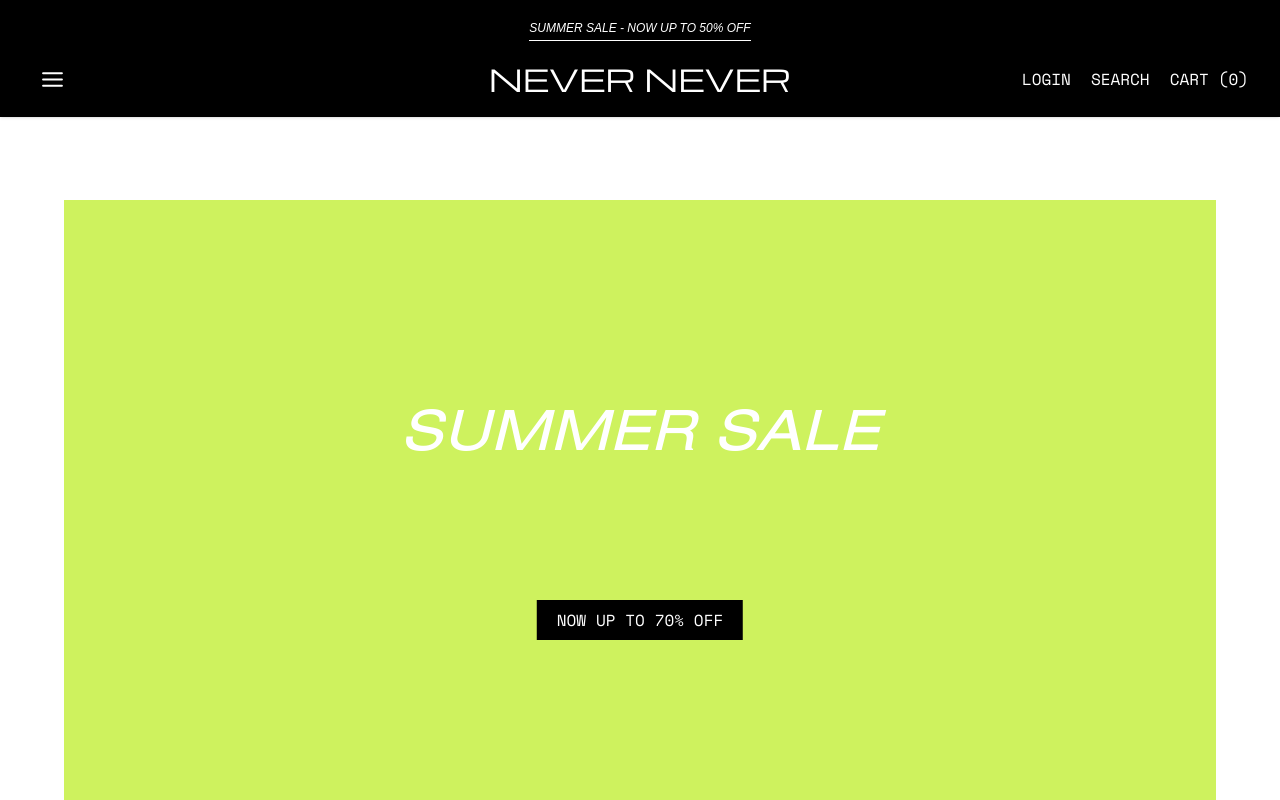
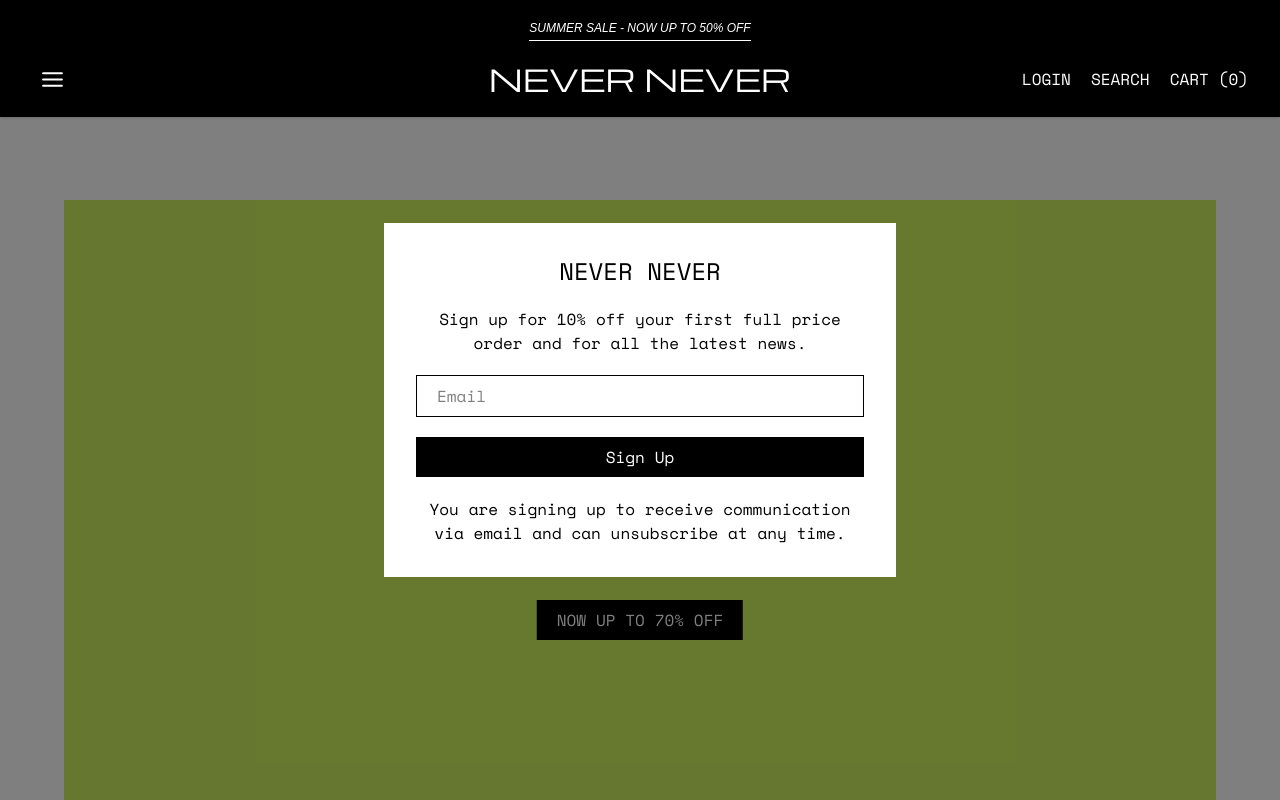
Before and after one commit to Nobleman78/RedisEcom, a Next.js app in the folder Frontend/: page / in a window 1280 px wide. Shown: the top 800 px of the page. Built offline with nearby package versions, Linux system fonts and the light colour scheme.

Commit message:
Feat: Newsletter modal is completed

```diff
--- a/Frontend/app/page.tsx
+++ b/Frontend/app/page.tsx
@@ -1,3 +1,4 @@
+import Modal from "@/components/emailmodal/Modal";
 import Banner from "@/components/ui/Banner";
 import Discount from "@/components/ui/Discount";
 import Follow from "@/components/ui/Follow";
@@ -8,6 +9,7 @@ import Shirtvariation from "@/components/ui/Shirtvariation";
 export default function Home() {
   return (
     <div className="pt-30">
+      <Modal />
       <section>
         <Discount />
       </section>
--- /dev/null
+++ b/Frontend/components/emailmodal/Modal.tsx
@@ -0,0 +1,83 @@
+"use client";
+import { spaceMono } from "@/fonts/Fonts";
+import Link from "next/link";
+import { useEffect, useRef, useState } from "react";
+
+const Modal = () => {
+  const [isModalOpen, setIsModalOpen] = useState(false);
+  const modalRef = useRef<HTMLDivElement | null>(null);
+
+  useEffect(() => {
+    const handleClickOutside = (event: MouseEvent) => {
+      if (
+        modalRef.current &&
+        !modalRef.current.contains(event.target as Node)
+      ) {
+        setIsModalOpen(false);
+      }
+    };
+
+    document.addEventListener("mousedown", handleClickOutside);
+
+    return () => {
+      document.removeEventListener("mousedown", handleClickOutside);
+    };
+  }, []);
+
+  useEffect(() => {
+    const subscribed = localStorage.getItem("newslaterSubscribed");
+
+    if (!subscribed) {
+      const timer = setTimeout(() => {
+        setIsModalOpen(true);
+      }, 5000);
+      return () => clearTimeout(timer);
+    }
+  }, []);
+  if (!isModalOpen) {
+    return null;
+  }
+  // close the modal outside click
+
+  return (
+    <div className="fixed inset-0 z-50 flex items-center justify-center ">
+      {/* Black overlay */}
+      <div className="absolute inset-0 bg-black/50"></div>
+
+      {/* Modal content */}
+      <div
+        ref={modalRef}
+        className="relative z-10 bg-white p-8 text-center w-lg"
+      >
+        <Link href="/" className={`${spaceMono.className} text-2xl`}>
+          <h2>NEVER NEVER</h2>
+        </Link>
+
+        <p className={`${spaceMono.className} mt-5`}>
+          Sign up for 10% off your first full price order and for all the latest
+          news.
+        </p>
+
+        <form className="mt-5 flex flex-col gap-5">
+          <input
+            type="text"
+            placeholder="Email"
+            className={`${spaceMono.className} px-5 py-2 outline-none border`}
+          />
+
+          <button
+            className={`${spaceMono.className} bg-black text-white px-5 py-2`}
+          >
+            Sign Up
+          </button>
+        </form>
+
+        <p className={`${spaceMono.className} mt-5`}>
+          You are signing up to receive communication via email and can
+          unsubscribe at any time.
+        </p>
+      </div>
+    </div>
+  );
+};
+export default Modal;
--- a/Frontend/components/nav/Navbar.tsx
+++ b/Frontend/components/nav/Navbar.tsx
@@ -130,11 +130,11 @@ const Navbar = () => {
   };
 
   return (
-    <div className="fixed left-0 top-0 z-[100] w-full bg-black text-white shadow-sm">
+    <div className="fixed left-0 top-0 z-100 w-full bg-black text-white shadow-sm">
       <div className="flex flex-col items-center justify-center">
         <button className="group  mt-5 cursor-pointer text-center text-xs italic">
           <span className="block">SUMMER SALE - NOW UP TO 50% OFF</span>
-          <span className="mt-1 block h-[1px] w-full overflow-hidden">
+          <span className="mt-1 block h-px w-full overflow-hidden">
             <span className="block h-full w-full bg-white transition-all duration-500 group-hover:w-0" />
           </span>
         </button>
@@ -199,7 +199,7 @@ const Navbar = () => {
       />
 
       {isSearchOpen && (
-        <div className="fixed inset-x-0 top-[110px] z-50 mx-auto w-full bg-black  border-t border-gray-500 ">
+        <div className="fixed inset-x-0 top-27.5 z-50 mx-auto w-full bg-black  border-t border-gray-500 ">
           <div className=" flex flex-row items-center p-6 shadow-2xl gap-10 mx-5">
             <FaSearch size={20} />
             <Search />
@@ -232,7 +232,7 @@ const Navbar = () => {
                 key={item.label}
                 href={item.href}
                 onClick={() => setIsOpenMenubar(false)}
-                className={`${Nimbus.className} rounded-md px-2 py-3 text-3xl uppercase tracking-[0.1em] transition-all duration-500 ease-out hover:text-gray-400 ${
+                className={`${Nimbus.className} rounded-md px-2 py-3 text-3xl uppercase tracking-widest transition-all duration-500 ease-out hover:text-gray-400 ${
                   isOpenMenubar
                     ? "translate-y-0 opacity-100"
                     : "pointer-events-none translate-y-3 opacity-0"
@@ -245,7 +245,7 @@ const Navbar = () => {
                 <button
                   type="button"
                   onClick={() => toggleDropdown(item.label)}
-                  className={`${Nimbus.className} cursor-pointer w-full text-left rounded-md px-2 py-3 text-3xl uppercase tracking-[0.1em] transition-all duration-500 ease-out hover:text-gray-400 ${
+                  className={`${Nimbus.className} cursor-pointer w-full text-left rounded-md px-2 py-3 text-3xl uppercase tracking-widest transition-all duration-500 ease-out hover:text-gray-400 ${
                     isOpenMenubar
                       ? "translate-y-0 opacity-100"
                       : "pointer-events-none translate-y-3 opacity-0"
@@ -264,7 +264,7 @@ const Navbar = () => {
               key={item.label}
               href={item.href}
               onClick={() => setIsOpenMenubar(false)}
-              className={`${Nimbus.className} rounded px-2 p-3 text-3xl tracking-[0.1em] transition-all duration-500 ease-out hover:text-gray-400 ${
+              className={`${Nimbus.className} rounded px-2 p-3 text-3xl tracking-widest transition-all duration-500 ease-out hover:text-gray-400 ${
                 isOpenMenubar
                   ? "translate-y-0 opacity-100"
                   : "pointer-events-none translate-y-3 opacity-0"
@@ -277,7 +277,7 @@ const Navbar = () => {
 
         {/* dropdown menu */}
         {activeDropdown && (
-          <div className="absolute left-full top-0 z-50 flex h-full w-[420px] flex-col gap-4 overflow-y-auto border-l border-white/10 bg-black p-8 text-left shadow-2xl">
+          <div className="absolute left-full top-0 z-50 flex h-full w-105 flex-col gap-4 overflow-y-auto border-l border-white/10 bg-black p-8 text-left shadow-2xl">
             <div className="grid gap-4 text-2xl font-semibold uppercase text-white">
               {menuItemsOne
                 .find((item) => item.label === activeDropdown)
--- a/Frontend/components/search/Search.tsx
+++ b/Frontend/components/search/Search.tsx
@@ -112,7 +112,7 @@ const Search: React.FC = () => {
           {/* Loading */}
           {loading && (
             <div
-              className={`absolute top-24 left-0 right-0 bg-black h-[400px] flex items-center justify-center z-20 ${spaceMono.className}`}
+              className={`absolute top-24 left-0 right-0 bg-black h-100 flex items-center justify-center z-20 ${spaceMono.className}`}
             >
               <p className="text-white">Searching...</p>
             </div>
@@ -121,7 +121,7 @@ const Search: React.FC = () => {
           {/* Error */}
           {!loading && error && (
             <div
-              className={`absolute top-24 left-0 right-0 bg-black h-[400px] flex items-center justify-center z-20 ${spaceMono.className}`}
+              className={`absolute top-24 left-0 right-0 bg-black h-100 flex items-center justify-center z-20 ${spaceMono.className}`}
             >
               <p className="text-white">{error}</p>
             </div>
@@ -130,7 +130,7 @@ const Search: React.FC = () => {
           {/* No products */}
           {!loading && hasSearched && !error && products.length === 0 && (
             <div
-              className={`absolute top-24 left-0 right-0 bg-black h-[400px] flex items-center justify-center z-20 ${spaceMono.className}`}
+              className={`absolute top-24 left-0 right-0 bg-black h-100 flex items-center justify-center z-20 ${spaceMono.className}`}
             >
               <p className="text-white">No products match</p>
             </div>
@@ -138,7 +138,7 @@ const Search: React.FC = () => {
 
           {/* Products */}
           {!loading && hasSearched && !error && products.length > 0 && (
-            <div className="absolute top-24 left-0 right-0 bg-black h-[500px] z-10 overflow-y-auto overscroll-contain">
+            <div className="absolute top-24 left-0 right-0 bg-black h-125 z-10 overflow-y-auto overscroll-contain">
               <div className="grid grid-cols-1 sm:grid-cols-2 lg:grid-cols-4 xl:grid-cols-8 gap-5 mx-4 sm:mx-8 lg:mx-15 pt-6">
                 {products.slice(0, 8).map((p) => (
                   <Link href="" key={p._id}>
--- a/Frontend/components/ui/Discount.tsx
+++ b/Frontend/components/ui/Discount.tsx
@@ -6,7 +6,7 @@ const Discount = () => {
     <div>
       <Link
         href="/collections/sale"
-        className="block bg-[#CEF25E] max-w-6xl mx-auto h-[600px] my-20 relative"
+        className="block bg-[#CEF25E] max-w-6xl mx-auto h-150 my-20 relative"
       >
         <h2
           className={`uppercase absolute top-1/3 text-6xl left-1/2 -translate-x-1/2 text-white italic font-bold ${Nimbus.className}`}
--- a/Frontend/components/ui/Latestcollection.tsx
+++ b/Frontend/components/ui/Latestcollection.tsx
@@ -86,7 +86,7 @@ const Latestcollection = () => {
             return (
               <div
                 key={actualIndex}
-                className="w-[calc(25%-30px)] flex-shrink-0"
+                className="w-[calc(25%-30px)] shrink-0"
               >
                 <Link
                   href={`/latestcollections/${item.title
```
